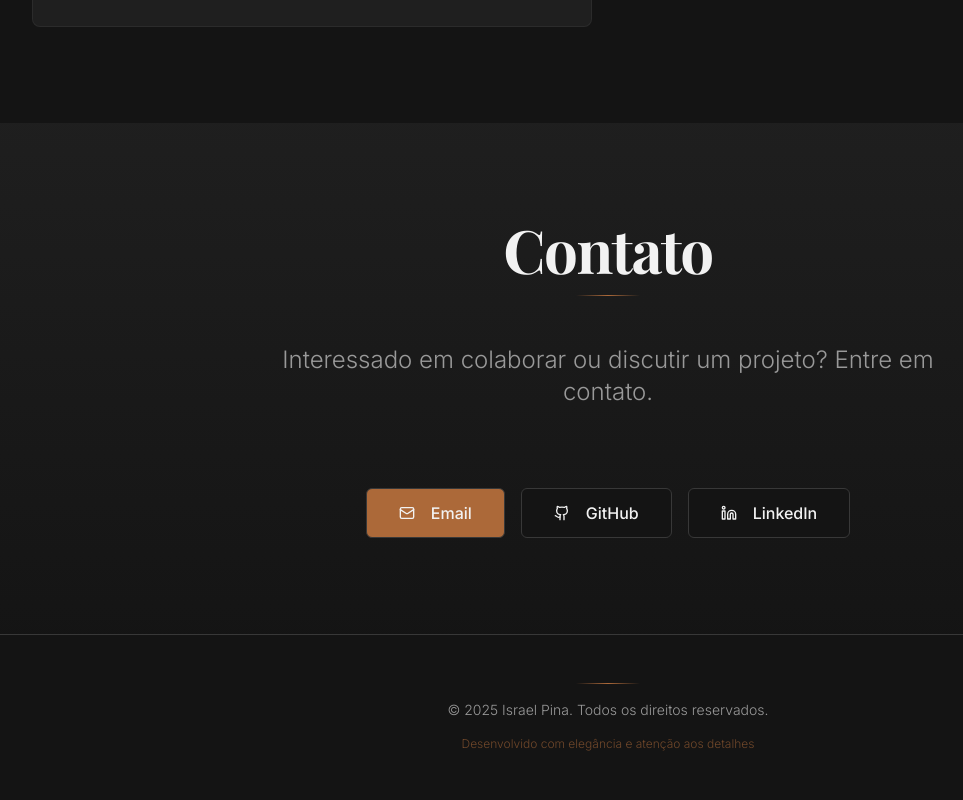
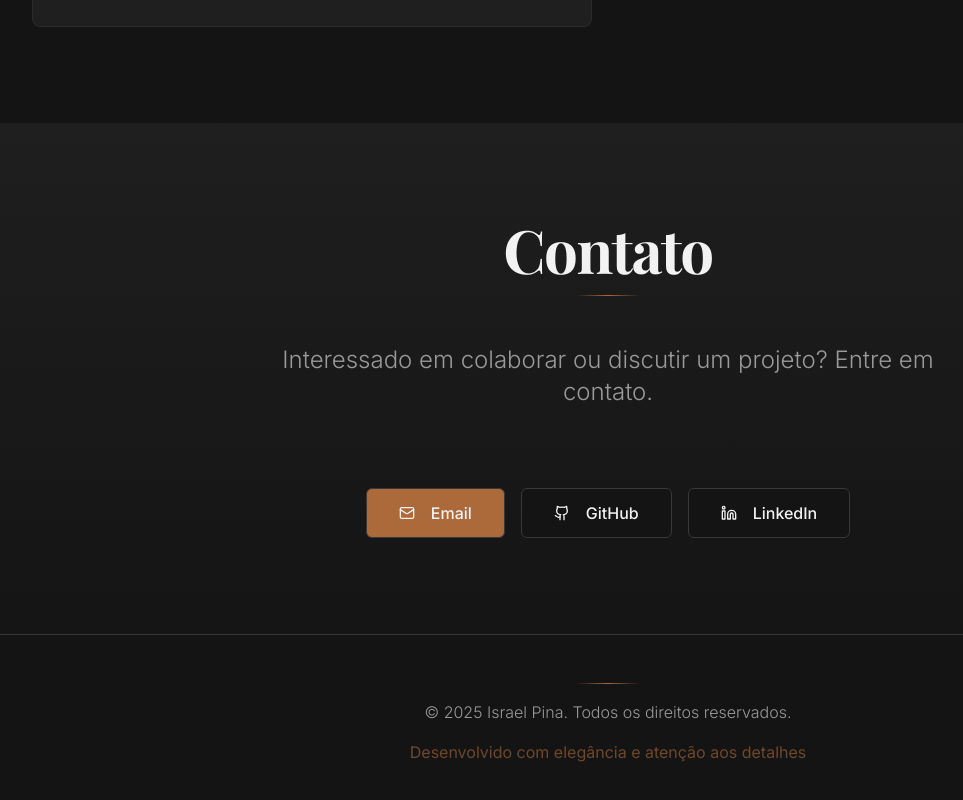
Before and after one commit to IsraelPina32/portifolio-dev, a React (Vite) app: page / in a window 1280 px wide. Shown: the part 4064-4864 px from the top of the page, without its empty margins (32-995 px from the left). Built offline with nearby package versions, Linux system fonts and the light colour scheme; the HTML template or start-up script is replaced by a standard one.

Commit message:
feat : Ajuster nas legendas do footer

```diff
--- a/src/components/Footer.tsx
+++ b/src/components/Footer.tsx
@@ -4,10 +4,10 @@ export const Footer = () => {
       <div className="max-w-6xl mx-auto">
         <div className="text-center space-y-3 sm:space-y-4">
           <div className="h-px w-16 mx-auto bg-gradient-to-r from-transparent via-brand to-transparent mb-4" />
-          <p className="text-xs sm:text-sm text-muted-foreground font-light">
+          <p className="text-xs sm:text-base text-muted-foreground font-light">
             © {new Date().getFullYear()} Israel Pina. Todos os direitos reservados.
           </p>
-          <p className="text-xs text-brand/60 font-light">
+          <p className="text-base text-brand/60 font-normal">
             Desenvolvido com elegância e atenção aos detalhes
           </p>
         </div>
```
